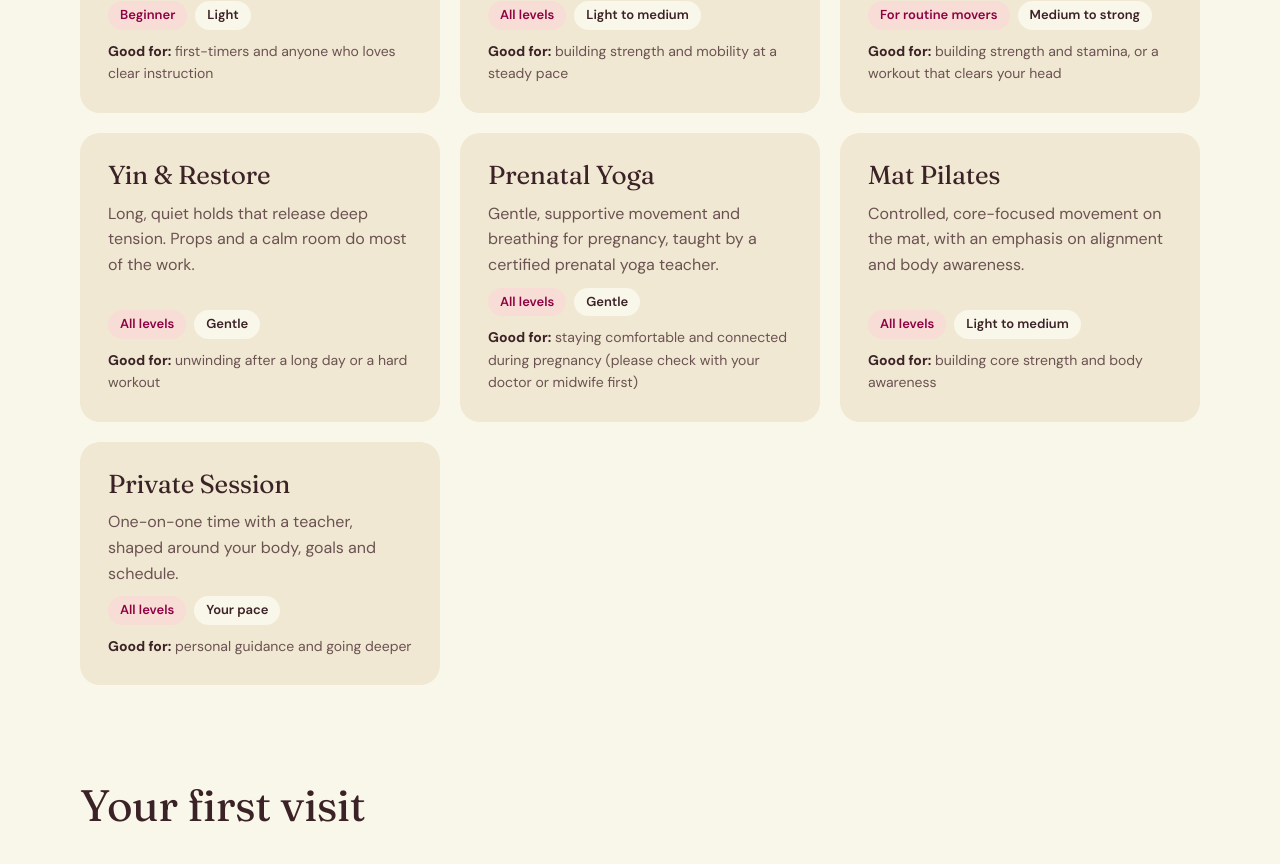
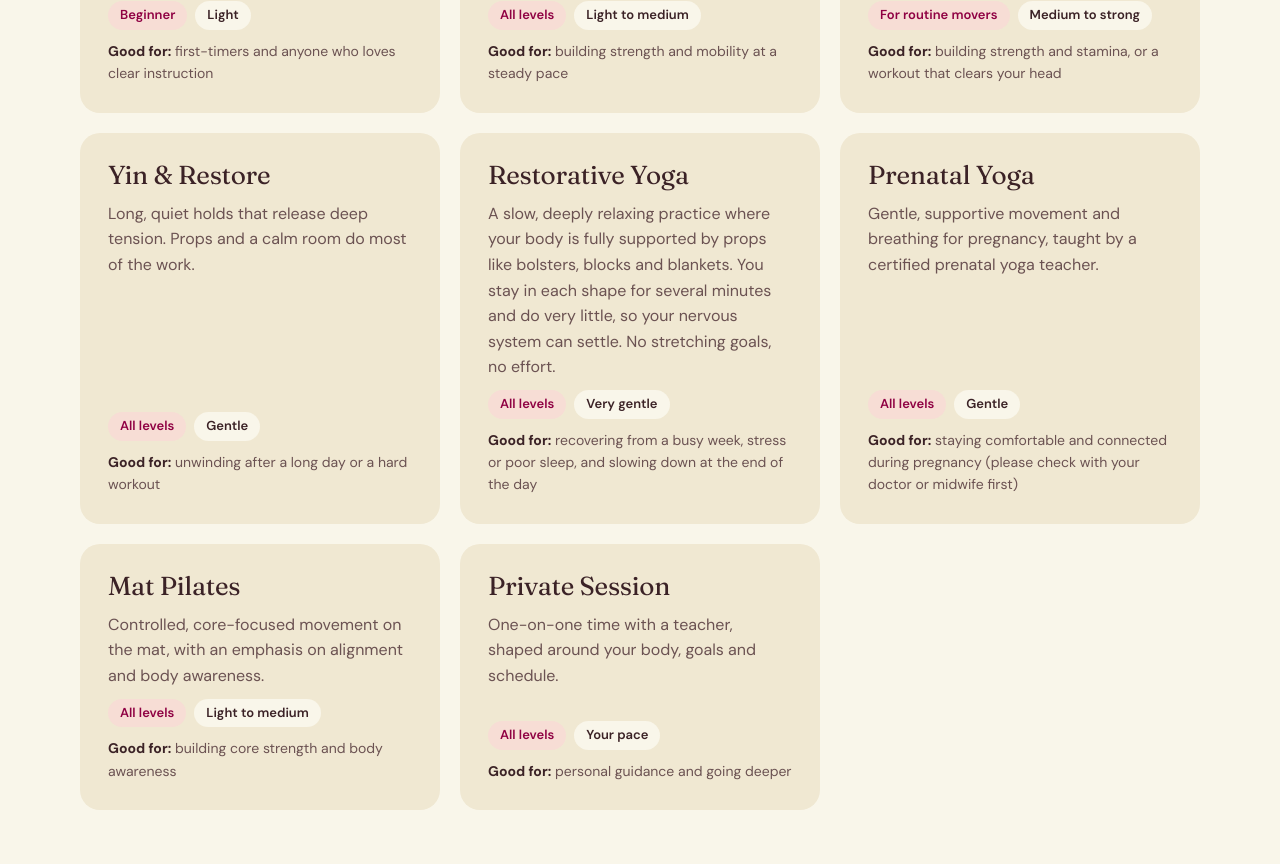
Before and after one commit to plottwistyogastudio-art/Plot-Twist, a Next.js app: page /class-guide in a window 1280 px wide. Shown: the part 867-1731 px from the top of the page. Built offline with nearby package versions, Linux system fonts and the light colour scheme; no server answers.

Commit message:
Add Restorative class type

```diff
--- a/data/classTypes.ts
+++ b/data/classTypes.ts
@@ -14,6 +14,7 @@ export const classTypes: ClassType[] = [
   { name: "Hatha Vinyasa", desc: "A dynamic, breath-led practice that blends the mindful alignment of Hatha with the fluid transitions of Vinyasa, to build strength, mobility, and balance.", level: "All levels", intensity: "Light to medium", goodFor: "building strength and mobility at a steady pace" },
   { name: "Power Yoga", desc: "A strong, energising flow that links breath and movement to build strength, stamina, and focus. Expect longer holds, steady heat, and a good sweat. Made for routine movers: best if you already exercise or practise regularly.", level: "For routine movers", intensity: "Medium to strong", goodFor: "building strength and stamina, or a workout that clears your head" },
   { name: "Yin & Restore", desc: "Long, quiet holds that release deep tension. Props and a calm room do most of the work.", level: "All levels", intensity: "Gentle", goodFor: "unwinding after a long day or a hard workout" },
+  { name: "Restorative Yoga", desc: "A slow, deeply relaxing practice where your body is fully supported by props like bolsters, blocks and blankets. You stay in each shape for several minutes and do very little, so your nervous system can settle. No stretching goals, no effort.", level: "All levels", intensity: "Very gentle", goodFor: "recovering from a busy week, stress or poor sleep, and slowing down at the end of the day" },
   { name: "Prenatal Yoga", desc: "Gentle, supportive movement and breathing for pregnancy, taught by a certified prenatal yoga teacher.", level: "All levels", intensity: "Gentle", goodFor: "staying comfortable and connected during pregnancy (please check with your doctor or midwife first)" },
   { name: "Mat Pilates", desc: "Controlled, core-focused movement on the mat, with an emphasis on alignment and body awareness.", level: "All levels", intensity: "Light to medium", goodFor: "building core strength and body awareness" },
   { name: "Private Session", desc: "One-on-one time with a teacher, shaped around your body, goals and schedule.", level: "All levels", intensity: "Your pace", goodFor: "personal guidance and going deeper" },
@@ -27,6 +28,7 @@ export const typeInfo: Record<string, string> = {
   "Hatha Vinyasa": "A dynamic, breath-led practice that blends the mindful alignment of Hatha with the fluid transitions of Vinyasa. All levels.",
   "Power Yoga": "A strong, energising flow that builds strength, stamina, and focus, with longer holds and a good sweat. For routine movers who already exercise or practise regularly.",
   Yin: "Long, quiet holds that release deep tension. Props and a calm room do most of the work.",
+  Restorative: "A slow, deeply relaxing practice with the body fully supported by props. Long, still holds so you can rest, breathe and let go. All levels, very gentle.",
   Prenatal: "Gentle, supportive movement and breathing for pregnancy. Please check with your doctor or midwife first.",
   "Mat Pilates": "Controlled, core-focused movement on the mat, with attention to alignment and body awareness.",
 };
--- a/data/schedule.ts
+++ b/data/schedule.ts
@@ -2,7 +2,7 @@ import { toISO } from "@/lib/dates";
 import { defaultTeachers, type TeacherRec } from "@/data/teachers";
 import { applyLaunchTimetable } from "@/data/timetable";
 
-export const CLASS_TYPES = ["Vinyasa", "Slow Flow", "Hatha", "Hatha Vinyasa", "Power Yoga", "Yin", "Prenatal", "Mat Pilates"] as const;
+export const CLASS_TYPES = ["Vinyasa", "Slow Flow", "Hatha", "Hatha Vinyasa", "Power Yoga", "Yin", "Restorative", "Prenatal", "Mat Pilates"] as const;
 export type ClassTypeName = (typeof CLASS_TYPES)[number];
 
 // One class as shown on the website (teacher name already filled in)
```
